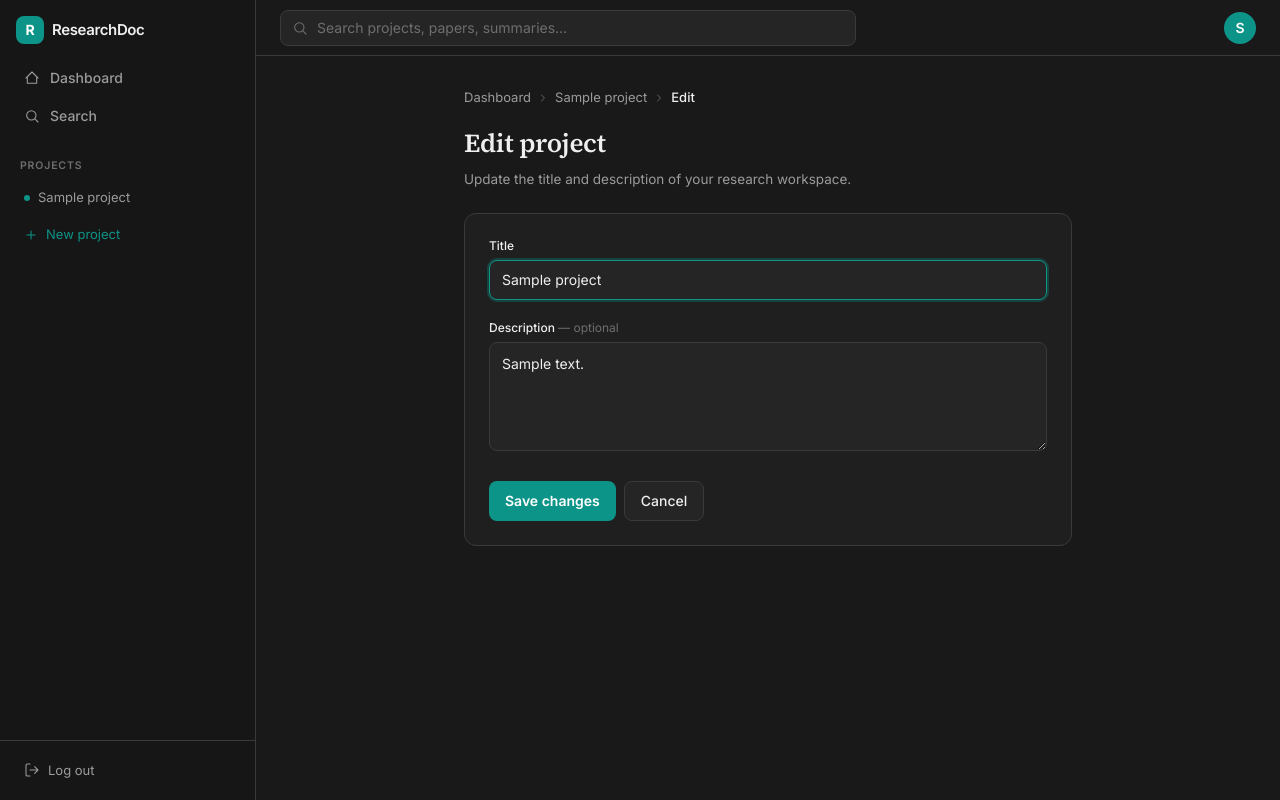
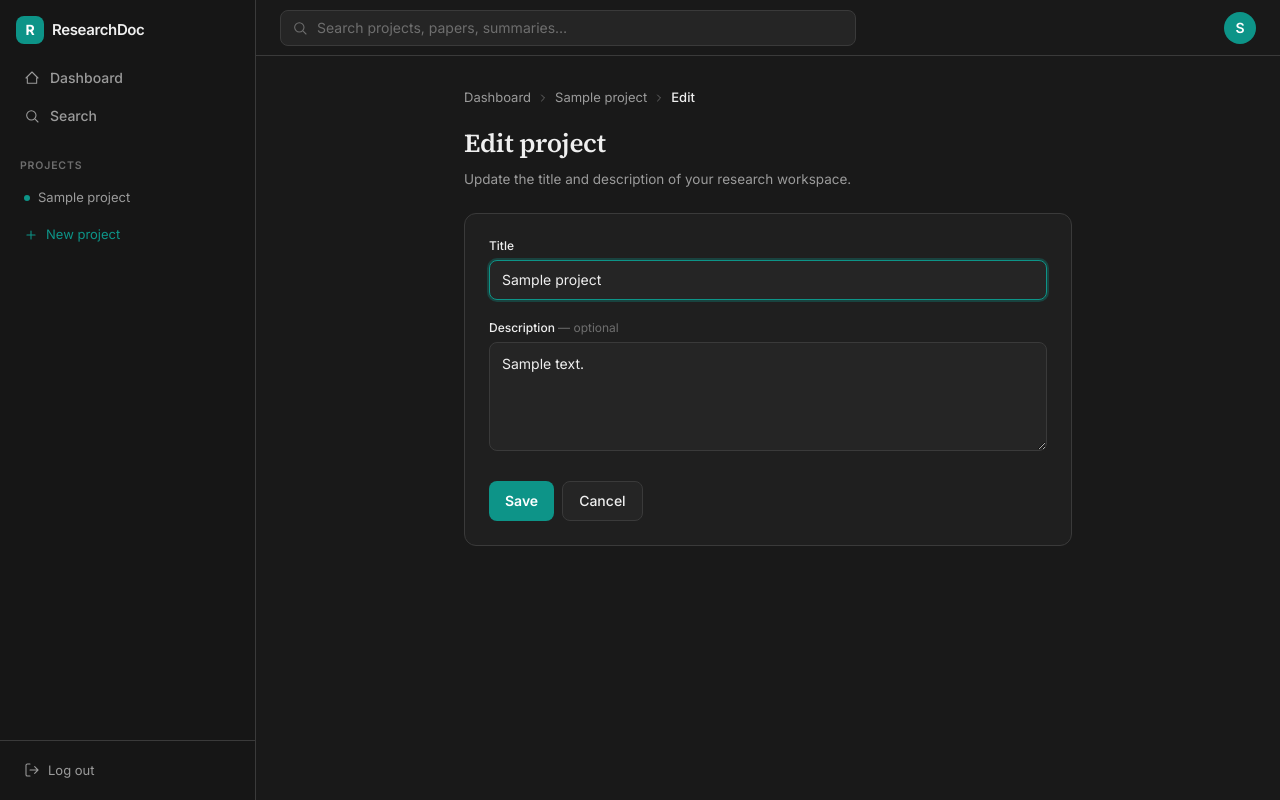
Before and after one commit to niboobin/ResearchDoc, a Django app: page /projects/1/edit/ in a window 1280 px wide. Run offline with Django 5.2, Linux system fonts and the light colour scheme; a user stored in the database is signed in; tables that the repository leaves empty hold one stand-in row (values such as "Sample post"); style sheets or scripts are compiled from the project's sources.

Commit message:
button edit

```diff
--- a/templates/projects/form.html
+++ b/templates/projects/form.html
@@ -52,7 +52,7 @@
     <div class="flex items-center gap-2 pt-1">
       <button type="submit"
               class="inline-flex items-center justify-center gap-1.5 h-10 px-4 rounded-lg bg-[#0d9488] hover:bg-[#0f766e] text-white font-semibold text-sm transition">
-        {% if project %}Save changes{% else %}Create project{% endif %}
+        {% if project %}Save{% else %}Create project{% endif %}
       </button>
       <a href="{% if project %}{% url 'project_detail' pk=project.pk %}{% else %}{% url 'dashboard' %}{% endif %}"
          class="inline-flex items-center justify-center h-10 px-4 rounded-lg bg-[#252525] border border-[#3a3a3a] hover:bg-[#2f2f2f] text-sm font-medium transition">
```
